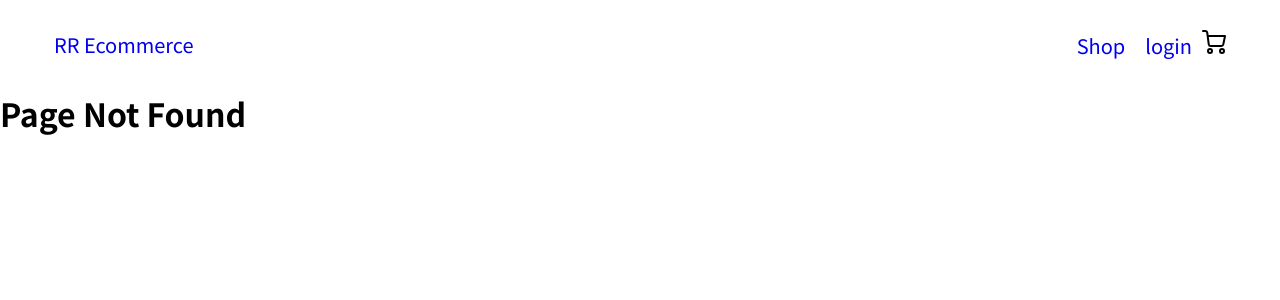
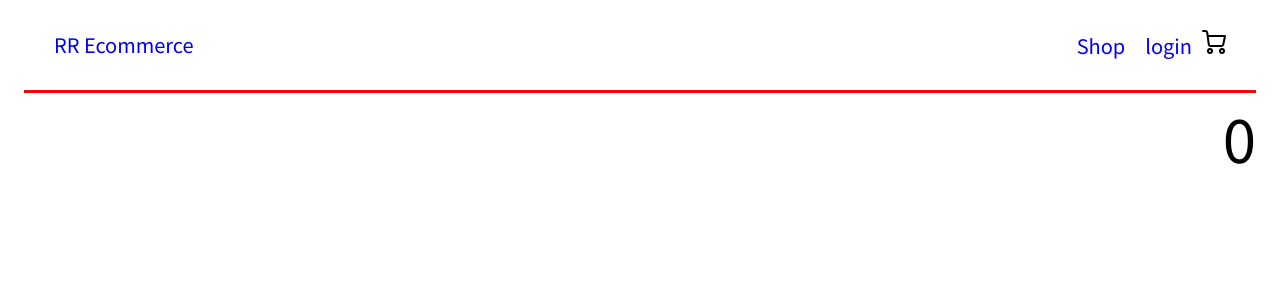
Before and after one commit to emranweb/rr-ecommerce, a React (Create React App) app: page /checkout in a window 1280 px wide. Before the commit this address had no page. Shown: the top 300 px of the page. Built offline with nearby package versions, Linux system fonts and the light colour scheme.

Commit message:
checkout

```diff
--- a/src/App.js
+++ b/src/App.js
@@ -7,6 +7,8 @@ import Header from "./com/header";
 import Home from "./pages/home.js";
 import Shop from "./pages/shop.js";
 import SignIn from "./pages/signIn";
+import CheckoutPage from "./pages/checkout";
+
 
 const NotFound = () => {
   return <h1>Page Not Found</h1>;
@@ -27,6 +29,7 @@ function App() {
         <Route exact path="/hats" component={Hats} />
         <Route exact path="/shop" component={Shop} />
         <Route exact path="/signin" component={SignIn} />
+        <Route exact path="/checkout" component={CheckoutPage} />
         <Route component={NotFound} />
       </Switch>
     </div>
--- a/src/App.scss
+++ b/src/App.scss
@@ -71,12 +71,48 @@ body {
 .cart-wrapper {
   display: inline-block;
   position: relative;
+z-index: 1;
 }
 
 .cart-box {
   position: absolute;
   right: 0px;
-  width: 500px;
+  width: 300px;
   height: auto;
   background-color: #9e9e9e;
+  padding:30px;
 }
+
+.cart-item{
+  display: flex;
+  align-items: center;
+  justify-content: space-between;
+  margin-bottom: 20px;
+  img{
+    width: 80px;
+    height: 90px;
+    border-radius: 5px;
+  }
+}
+
+
+.checkout-item{
+  display: flex;
+  align-items: center;
+  justify-content: space-between;
+  margin-bottom: 30px;
+  font-size: 30px;
+  img{
+    width: 150px;
+    height: 150px;
+  }
+}
+
+.checkout-items{
+  border-bottom: 3px solid red;
+}
+
+.total{
+  font-size: 60px;
+ text-align: right;
+}
--- a/src/com/cartBox.js
+++ b/src/com/cartBox.js
@@ -1,16 +1,30 @@
 import React from "react";
 import Button from "@material-ui/core/Button";
-import { useSelector } from "react-redux";
-
+import { useSelector, useDispatch } from "react-redux";
+import {removeToCart} from "../redux/cart";
+import{Link} from "react-router-dom";
+import { show } from "../redux/cartshow";
 
 const CartBox = () => {
   const cartItem = useSelector(state => state.cart);
-  console.log(cartItem)
+  const dispatch = useDispatch();
+
   return (
     <div className="cart-box">
-      <div className="cart-items">cartitems</div>
+      <div className="cart-items">{
+        cartItem.map(item=>{
+           return (
+            <div className="cart-item" key={item.id+1}>
+               <img src={item.imageUrl} />
+               <span>{item.price}</span>
+               <span>{item.quantity}</span>
+               <span onClick={()=>dispatch(removeToCart(item))}>x</span>
+         </div>
+           )
+        })
+      }</div>
       <Button variant="contained" color="default">
-        checkout
+        <Link to="/checkout" onClick={()=>dispatch(show(false))}>checkout</Link>
       </Button>
     </div>
   );
--- /dev/null
+++ b/src/com/checkout.js
@@ -0,0 +1,10 @@
+import React from 'react'
+
+
+const Checkout = ()=>{
+    return (
+        <di>
+            cart page
+        </di>
+    )
+}
--- /dev/null
+++ b/src/pages/checkout.js
@@ -0,0 +1,36 @@
+import React from 'react';
+import Container from "@material-ui/core/Container";
+import { useSelector } from 'react-redux';
+
+
+const CheckoutPage= ()=>{
+   const cartItems= useSelector(state=>state.cart);
+
+    return (
+      <div className="checkout-page">
+       <Container maxWidth="lg">
+            <div className="checkout-wrapper">
+                <div className="checkout-items">
+                    {cartItems.map(item=>{
+                        return (
+                            <div className="checkout-item" key={item.id+2}>
+                                <img src={item.imageUrl} />
+                                 <span>{item.price}</span>
+                                 <div>
+                                     <span> -</span>
+                                     <span>{item.quantity}</span>
+                                     <span>+</span>
+                                 </div>
+                                 <span>x</span>
+                            </div>
+                        )
+                    })}
+                </div>
+                <div className="total">{0}</div>
+            </div>
+       </Container>
+      </div>
+   )
+}
+
+export default CheckoutPage;
--- a/src/redux/cart.js
+++ b/src/redux/cart.js
@@ -29,14 +29,18 @@ const cartSlice = createSlice({
       if (exist) {
         return state.map((item) => {
           return item.id === action.payload.id
-            ? { ...item, quantity: item.quantity + 1 }
+            ? { ...item, quantity: item.quantity + 1, price: + item.price, total: item.quantity*item.price }
             : item;
         });
       } else {
-        return [...state, { ...action.payload, quantity: 1 }];
+        return [...state, { ...action.payload, quantity: 1, total: action.payload.price }];
       }
     },
-    removeToCart: (state, action) => {},
+    removeToCart: (state, action) => {
+       return state.filter(item=>{
+         return item.id !==action.payload.id
+       })
+    }
   },
 });
 
```
